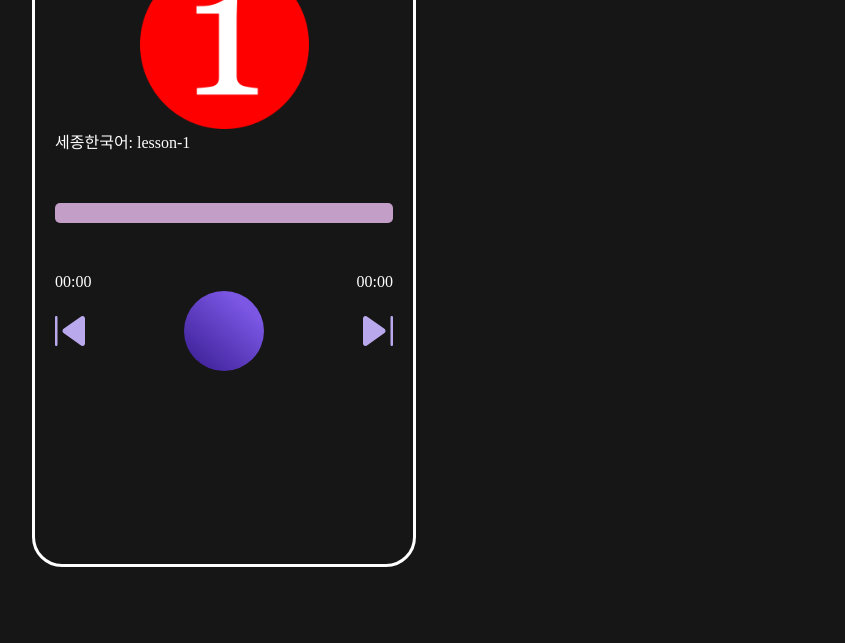
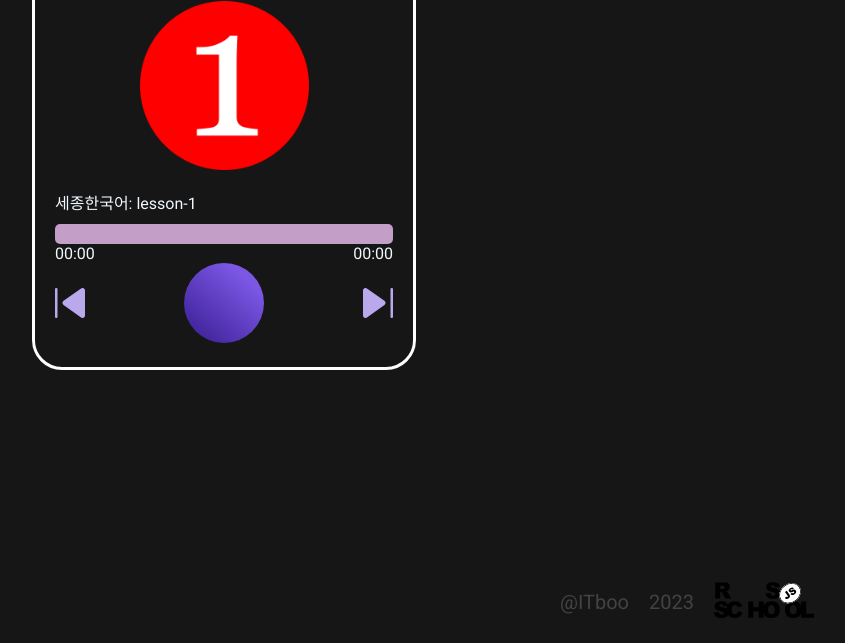
Before and after one commit to ITboo/js30, a website: page audio-player/index.html in a window 1280 px wide. Shown: the part 157-800 px from the top of the page, without its empty margins (416-1261 px from the left). Drawn offline with Linux system fonts and the light colour scheme.

Commit message:
feat: add favicon and footer (Sun, Sep 24, 2023 05:41:34 PM)

```diff
--- a/audio-player/index.html
+++ b/audio-player/index.html
@@ -5,16 +5,20 @@
     <meta charset="UTF-8">
     <meta name="viewport" content="width=device-width, initial-scale=1.0">
     <title>Audio Player</title>
+    <link rel="preconnect" href="https://fonts.googleapis.com">
+    <link rel="preconnect" href="https://fonts.gstatic.com" crossorigin>
+    <link href="https://fonts.googleapis.com/css2?family=Roboto&display=swap" rel="stylesheet">
+    <link rel="shortcut icon" href="./assets/favicon.png" type="image/x-icon">
     <link rel="stylesheet" href="./css/style.css">
 </head>
 
 <body>
     <div class="wrapper">
+        <main>
+
             <div class="player">
                 <div class="player__header">
-
                     <h1 class="player__header-title">Now playing</h1>
-
                 </div>
 
                 <div class="player__cover">
@@ -41,6 +45,15 @@
                     <div class="player__controls-btn next"><img src="./assets/svg/next.svg" alt="btn" class="btn"></div>
                 </div>
             </div>
+
+        </main>
+        <footer class="footer">
+            <a href="https://github.com/ITboo" class="github">@ITboo</a>
+            <span class="year">2023</span>
+            <a href="https://rs.school/js-stage0/" class="rss__link">
+                <img src="./assets/svg/rs_school_js.svg" alt="rss" class="rss__img">
+            </a>
+        </footer>
     </div>
     <script src="./app/main.js"></script>
 </body>
--- a/audio-player/style/style.scss
+++ b/audio-player/style/style.scss
@@ -4,24 +4,35 @@
     box-sizing: border-box;
 }
 
-html {
-    color: white;
+html,
+body {
+    color: aliceblue;
+    height: 100%;
+    font-family: 'Roboto', sans-serif;
+}
+
+main {
+    flex-grow: 1;
 }
 
 .wrapper {
-    padding-top: 40px;
+    display: flex;
+    flex-direction: column;
+    padding-top: 80px;
     width: 100%;
-    height: 100vh;
+    min-height: 100%;
     background-color: rgb(22, 22, 22);
 }
 
-.player__cover{
+.player__cover {
     display: flex;
     justify-content: center;
-    img{
+
+    img {
         width: 50%;
     }
 }
+
 .player {
     margin: 0 auto;
     padding: 20px;
@@ -29,9 +40,14 @@ html {
     height: 90%;
     border: solid white 3px;
     border-radius: 30px;
-    h1{
+
+    h1 {
         text-align: center;
         margin-bottom: 5%;
+    }
+
+    .player__title {
+        margin-top: 20px;
     }
 }
 
@@ -48,8 +64,8 @@ html {
 .player__progress-container {
     display: flex;
     align-items: center;
-    margin-top: 50px;
-    margin-bottom: 50px;
+    margin-top: 10px;
+
     cursor: pointer;
     height: 20px;
     border-radius: 5px;
@@ -64,7 +80,33 @@ html {
     }
 }
 
-.timer{
+.timer {
     display: flex;
     justify-content: space-between;
 }
+
+.footer {
+    display: flex;
+    justify-content: right;
+    align-items: center;
+    gap: 20px;
+    padding: 20px 50px;
+    color: rgb(111, 111, 111, 0.5);
+
+    font-size: 20px;
+
+    a {
+        text-decoration: none;
+        color: rgb(111, 111, 111, 0.5);
+        transition: all ease-out 0.5s;
+    }
+
+    a:hover {
+        transform: scale(1.2);
+        transition: all ease-out 0.5s;
+    }
+
+    .rss__img {
+        width: 100px;
+    }
+}
```
Also changed, not shown: audio-player/assets/favicon.png (added), audio-player/assets/svg/rs_school_js.svg (added), audio-player/css/style.css. Lines whose indentation alone changed are shown as unchanged.
